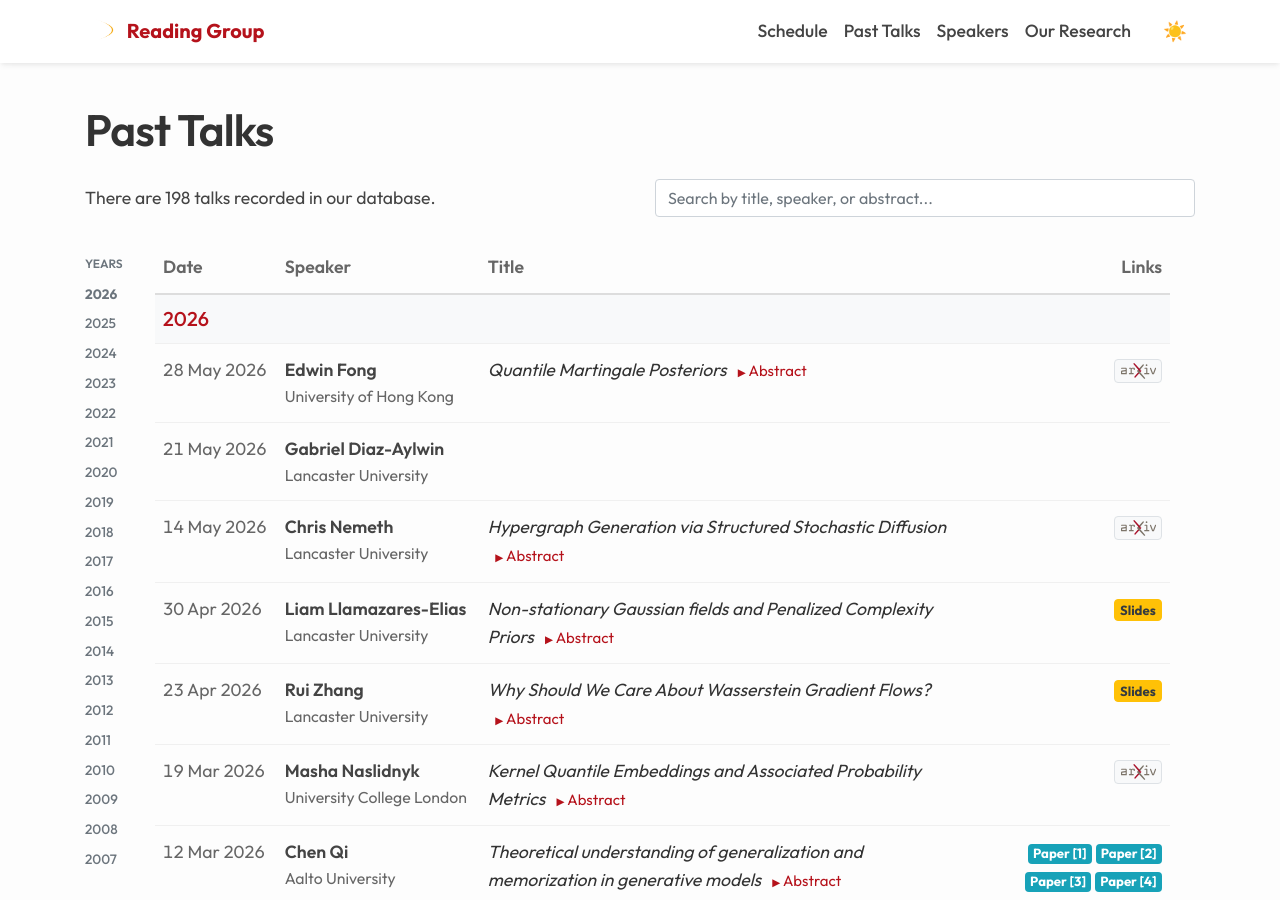
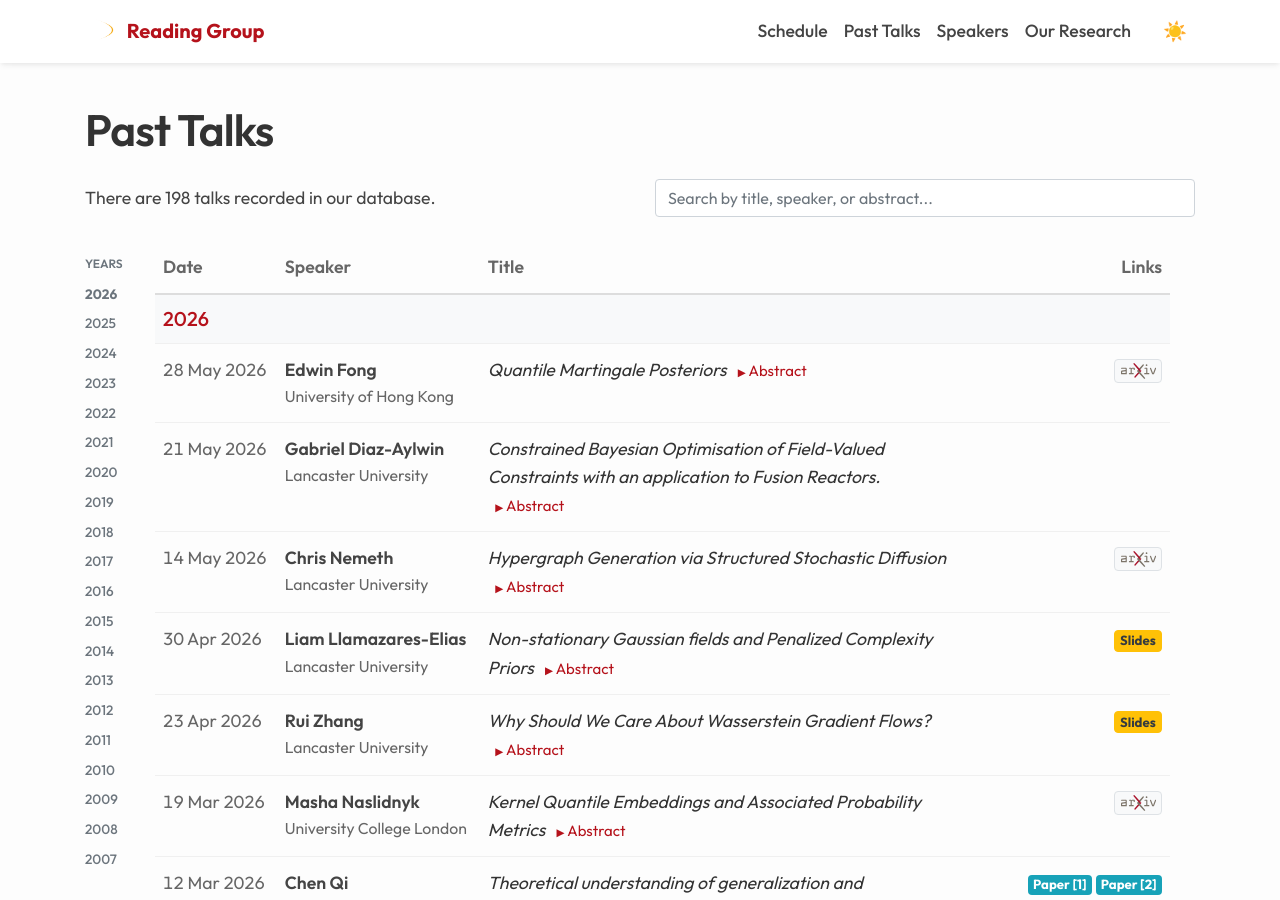
Before and after one commit to LU-CSML/lu-csml.github.io, a Jekyll site: the page built from talks.md, in a window 1280 px wide and 900 px high. Built offline with Jekyll 4.4.1, drawn with Linux system fonts in a browser that asks for light colours; some of the changed lines change nothing that is shown.

Commit message:
Update talks

```diff
--- a/_data/talks.yml
+++ b/_data/talks.yml
@@ -55,8 +55,8 @@ The talk is based on joint work with Joona Karjalainen, Sumeetpal S. Singh and A
 - date: 2026-05-21
   speaker: Gabriel Diaz-Aylwin
   affiliation: Lancaster University
-  title:
-  abstract:
+  title: "Constrained Bayesian Optimisation of Field-Valued Constraints with an application to Fusion Reactors."
+  abstract: "I will discuss an approach for constrained Bayesian optimisation which uses ideas from PDE-constrained optimisation to pre-compute an approximation of the feasible subset of the optimisation domain. This approximation is injected as a prior into the traditional optimisation loop. I will also introduce and discuss its application to divertor optimisation in tokamak fusion reactors via the Grad-Shafranov equation. This is work in progress, in collaboration with the UK Atomic Energy Authority."
 
 - date: 2026-05-14
   speaker: Chris Nemeth
```
